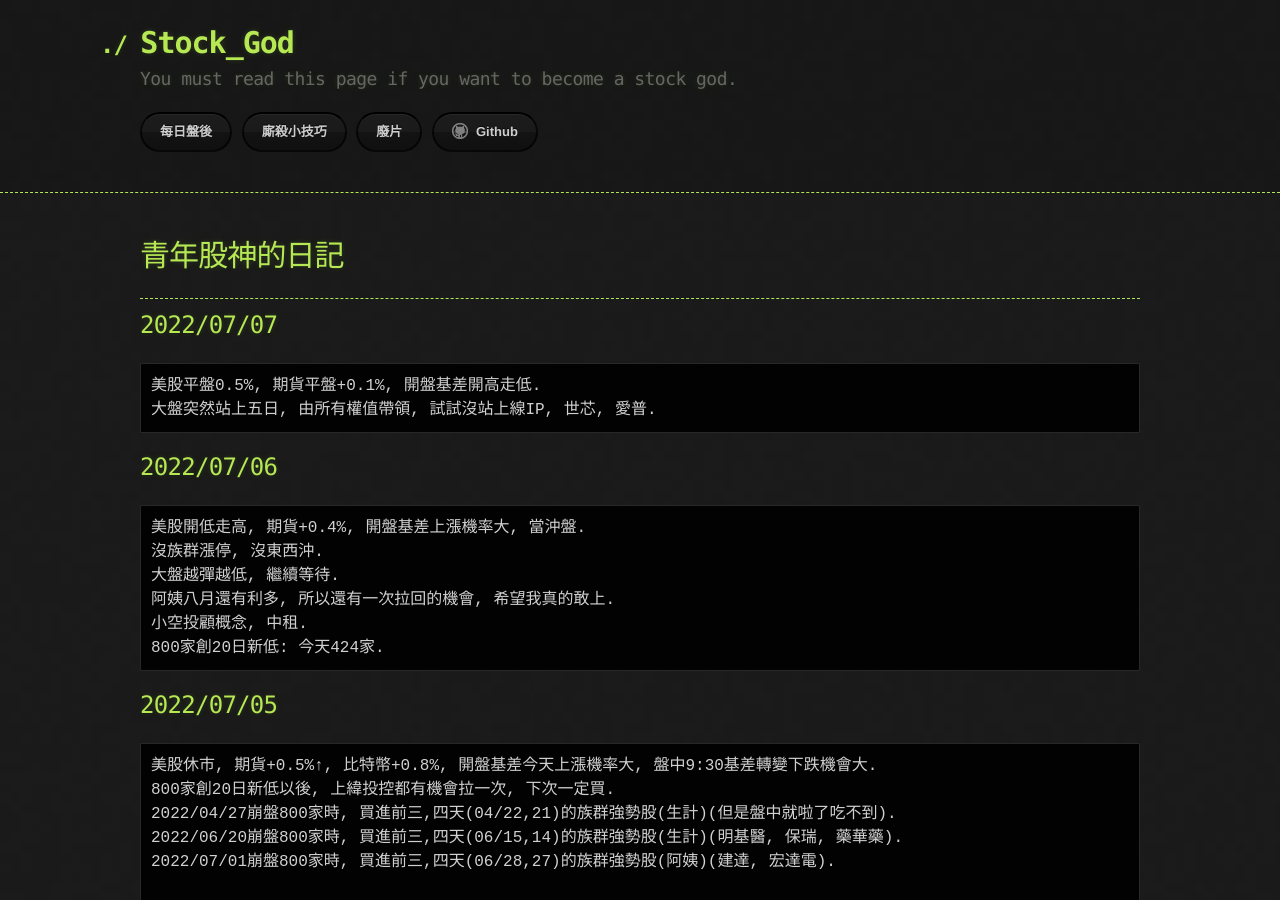
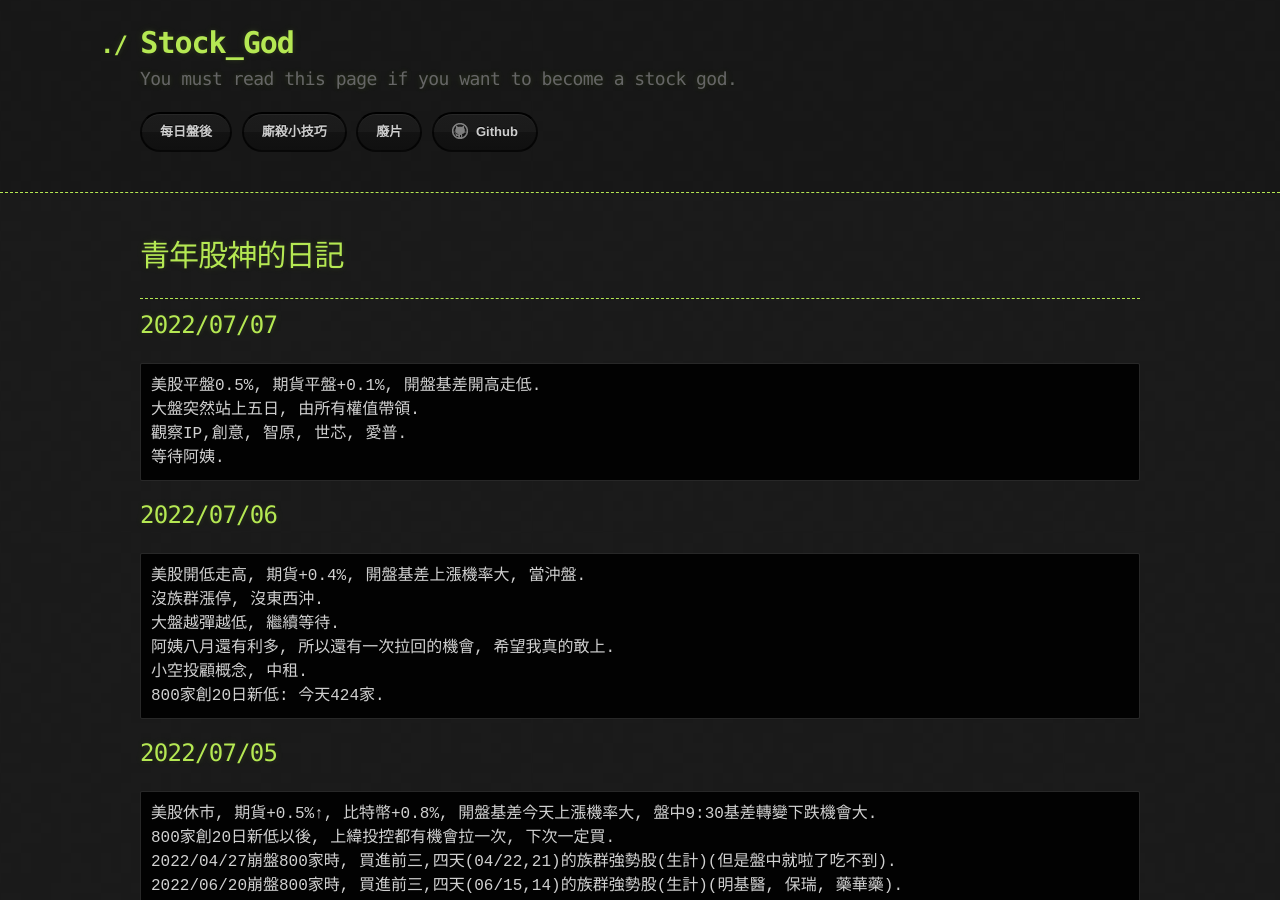
Before and after one commit to lepg5487/Stock_God, a Jekyll site: the page built from index.md, in a window 1280 px wide and 900 px high. Built offline with Jekyll 4.4.1, drawn with Linux system fonts in a browser that asks for light colours; our own code applies the rules of GitHub Pages for plain Markdown files.

Commit message:
Update index.md

````diff
--- a/index.md
+++ b/index.md
@@ -9,7 +9,9 @@ layout: testlayouts
 ## 2022/07/07
 ```
 美股平盤0.5%, 期貨平盤+0.1%, 開盤基差開高走低.
-大盤突然站上五日, 由所有權值帶領, 試試沒站上線IP, 世芯, 愛普.
+大盤突然站上五日, 由所有權值帶領.
+觀察IP,創意, 智原, 世芯, 愛普.
+等待阿姨.
 ```
 
 ## 2022/07/06
````
